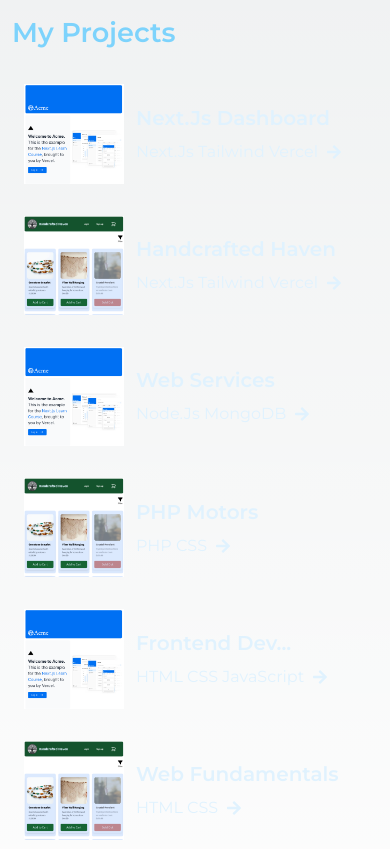
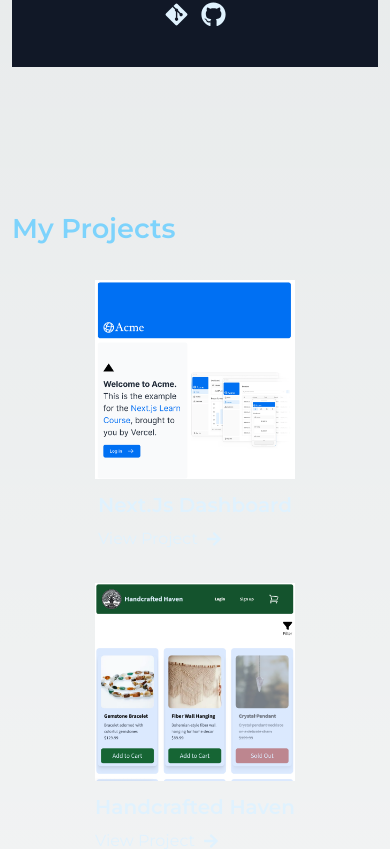
Before and after one commit to abdulmahl/my-portfolio, a Next.js app: page / in a window 390 px wide. Shown: the part 1995-2844 px from the top of the page. Built offline with nearby package versions, Linux system fonts and the light colour scheme.

Commit message:
Added padding top to the skills and projects sections.

```diff
--- a/app/ui/myProjects.js
+++ b/app/ui/myProjects.js
@@ -9,17 +9,17 @@ export default function MyProjects() {
   return (
     <section
       id="projects"
-      className="p-3 md:p-5 lg:p-10 md:pt-[110px] lg:pt-[220px] lg:p-10"
+      className="p-3 pt-[110px] md:p-5 lg:p-10 md:pt-[130px] lg:pt-[220px] lg:p-10"
     >
       <h1 className="text-[1.7rem] text-sky-300 font-semibold pb-[30px] md:text-3xl lg:pb-[25px] lg:text-5xl">
         My Projects
       </h1>
-      <div className="text-sky-100 px-3 grid gap-8 md:grid md:grid-cols-3 md:px-5 lg:place-items-center">
-        <div className="flex items-center gap-3 md:flex-col md:items-start">
+      <div className="text-sky-100 px-3 grid gri gap-8 md:grid md:grid-cols-3 md:px-5 lg:place-items-center">
+        <div className="flex flex-col items-center gap-3 md:flex-col md:items-start">
           <Image
             src={portfolio_1}
-            width={100}
-            height={100}
+            width={200}
+            height={200}
             alt="Portfolio"
             className="md:hidden lg:hidden"
           />
@@ -39,17 +39,17 @@ export default function MyProjects() {
               target="_blank"
               className="flex items-center gap-2 hover:underline hover:underline-offset-8"
             >
-              Next.Js Tailwind Vercel
+              View Project
               <FaArrowRight />
             </Link>
           </div>
         </div>
 
-        <div className="flex items-center gap-3 md:flex-col md:items-start">
+        <div className="flex flex-col items-center gap-3 md:flex-col md:items-start">
           <Image
             src={portfolio_2}
-            width={100}
-            height={100}
+            width={200}
+            height={200}
             alt="Portfolio"
             className="md:hidden lg:hidden"
           />
@@ -67,17 +67,17 @@ export default function MyProjects() {
               target="_blank"
               className="flex items-center gap-2 hover:underline hover:underline-offset-8"
             >
-              Next.Js Tailwind Vercel
+              View Project
               <FaArrowRight />
             </Link>
           </div>
         </div>
 
-        <div className="flex items-center gap-3 md:flex-col md:items-start">
+        <div className="flex flex-col items-center gap-3 md:flex-col md:items-start">
           <Image
             src={portfolio_1}
-            width={100}
-            height={100}
+            width={200}
+            height={200}
             alt="Portfolio"
             className="md:hidden lg:hidden"
           />
@@ -101,11 +101,11 @@ export default function MyProjects() {
           </div>
         </div>
 
-        <div className="flex items-center gap-3 md:flex-col md:items-start">
+        <div className="flex flex-col items-center gap-3 md:flex-col md:items-start">
           <Image
             src={portfolio_2}
-            width={100}
-            height={100}
+            width={200}
+            height={200}
             alt="Portfolio"
             className="md:hidden lg:hidden"
           />
@@ -123,17 +123,17 @@ export default function MyProjects() {
               target="_blank"
               className="flex items-center gap-2 hover:underline hover:underline-offset-8"
             >
-              PHP CSS
+              View Project
               <FaArrowRight />
             </Link>
           </div>
         </div>
 
-        <div className="flex items-center gap-3 md:flex-col md:items-start">
+        <div className="flex flex-col items-center gap-3 md:flex-col md:items-start">
           <Image
             src={portfolio_1}
-            width={100}
-            height={100}
+            width={200}
+            height={200}
             alt="Portfolio"
             className="md:hidden lg:hidden"
           />
@@ -151,17 +151,17 @@ export default function MyProjects() {
               target="_blank"
               className="flex items-center gap-2 hover:underline hover:underline-offset-8"
             >
-              HTML CSS JavaScript
+              View Project
               <FaArrowRight />
             </Link>
           </div>
         </div>
 
-        <div className="flex items-center gap-3 md:flex-col md:items-start">
+        <div className="flex flex-col items-center gap-3 md:flex-col md:items-start">
           <Image
             src={portfolio_2}
-            width={100}
-            height={100}
+            width={200}
+            height={200}
             alt="Portfolio"
             className="md:hidden lg:hidden"
           />
@@ -179,7 +179,7 @@ export default function MyProjects() {
               target="_blank"
               className="flex items-center gap-2 hover:underline hover:underline-offset-8"
             >
-              HTML CSS
+              View Project
               <FaArrowRight />
             </Link>
           </div>
--- a/app/ui/mySkills.js
+++ b/app/ui/mySkills.js
@@ -13,7 +13,7 @@ export default function MySkills() {
   return (
     <section
       id="skills"
-      className="p-3 md:p-5 md:pt-[110px] lg:pt-[230px] lg:p-10"
+      className="p-3 md:p-5 pt-[110px] md:pt-[130px] lg:pt-[230px] lg:p-10"
     >
       <h1 className="text-[1.7rem] text-sky-300 font-semibold pb-[1px] md:text-3xl lg:pb-[25px] lg:text-5xl">
         My Skills
```
